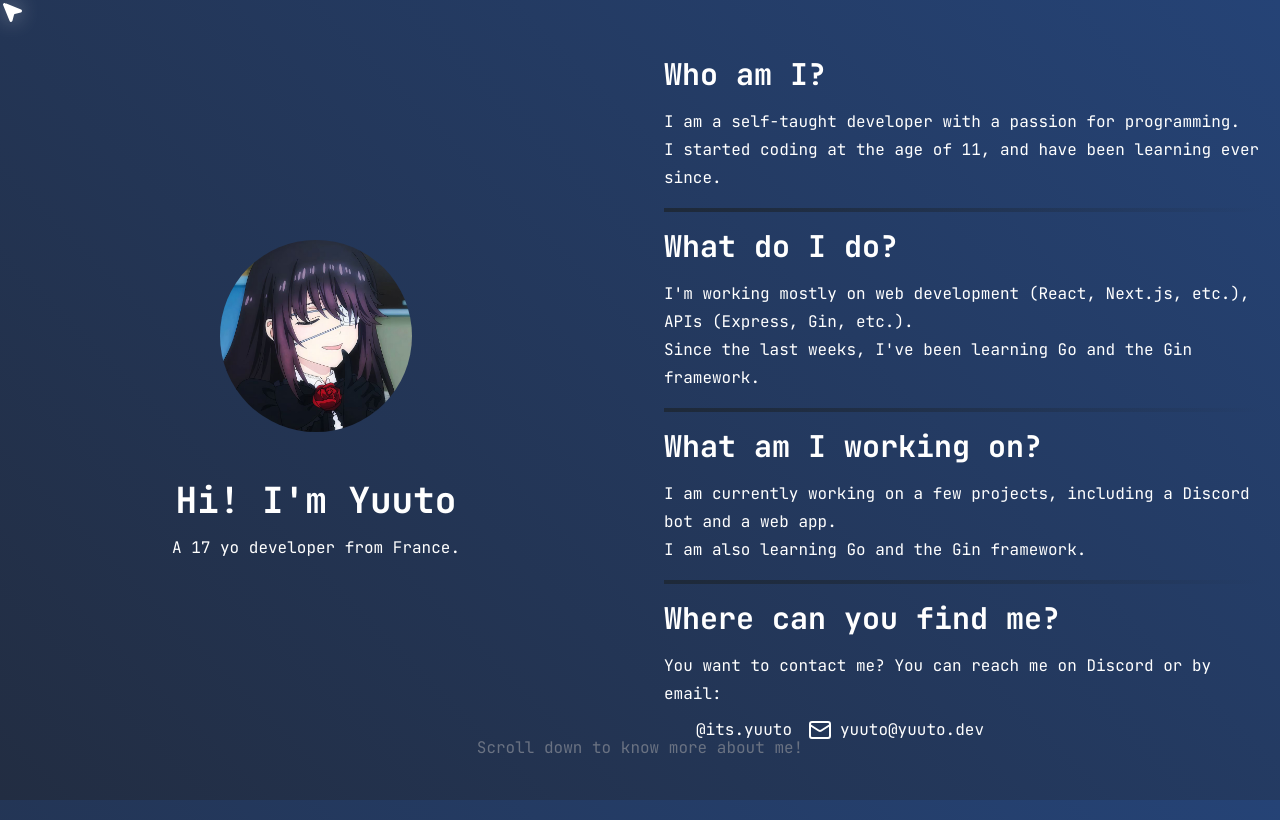
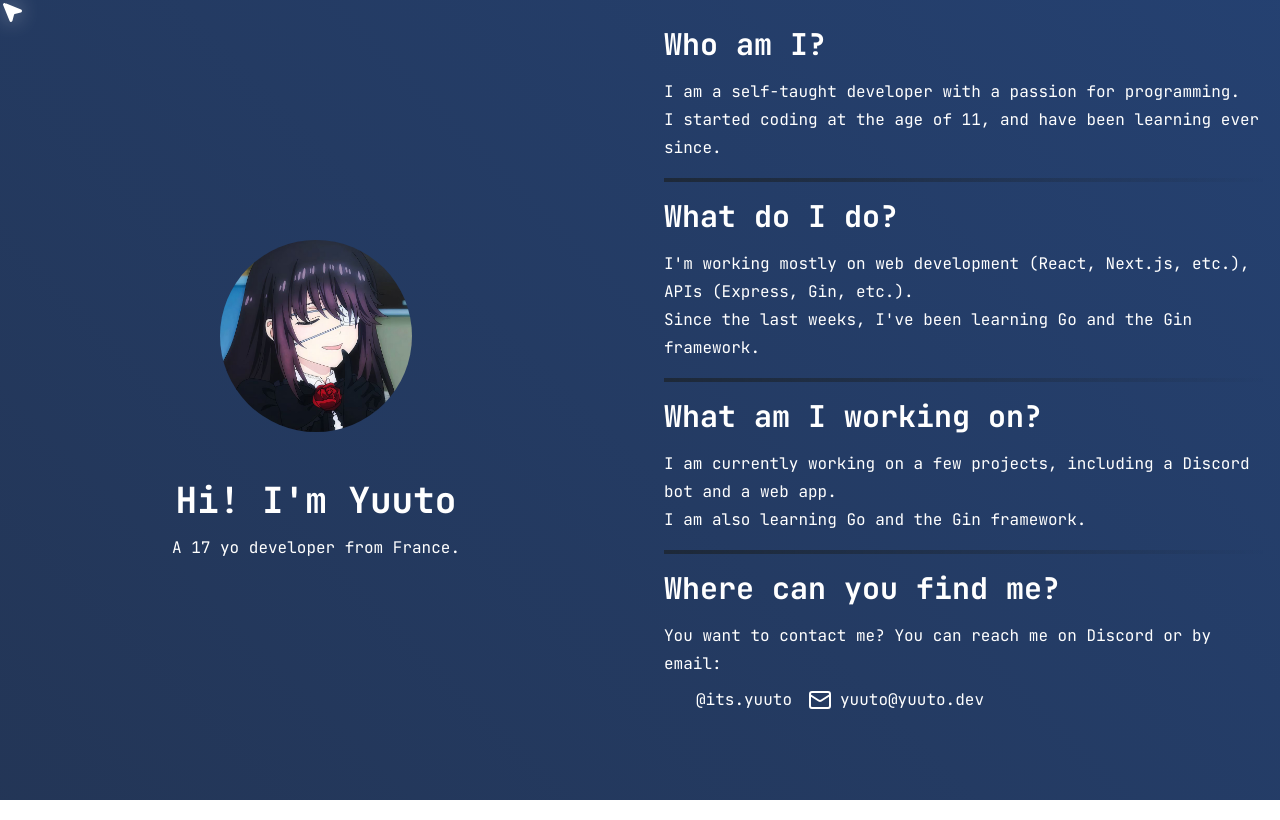
Before and after one commit to CuteTenshii/CuteTenshii.github.io, a Next.js app: page / in a window 1280 px wide. Built offline with nearby package versions, Linux system fonts and the light colour scheme; some icons are missing.

Commit message:
fix: fixes

```diff
--- a/app/components/MainSection.tsx
+++ b/app/components/MainSection.tsx
@@ -17,7 +17,7 @@ export default function MainSection() {
             A 17 yo developer from France.
           </p>
         </div>
-        <div className="relative flex min-h-screen flex-col items-start justify-center px-4 mb-5">
+        <div className="relative flex min-h-screen flex-col items-start justify-center px-4 pb-15">
           <div>
             <h2 className="text-2xl lg:text-3xl font-bold">Who am I?</h2>
             <p className="mt-4 leading-7">
@@ -60,7 +60,7 @@ export default function MainSection() {
           </div>
         </div>
       </div>
-      <div className="absolute bottom-10 left-0 right-0 flex justify-center text-md text-gray-500">
+      <div className="absolute bottom-10 left-0 right-0 flex justify-center text-md text-gray-500 lg:hidden">
         Scroll down to know more about me!
       </div>
     </section>
```
